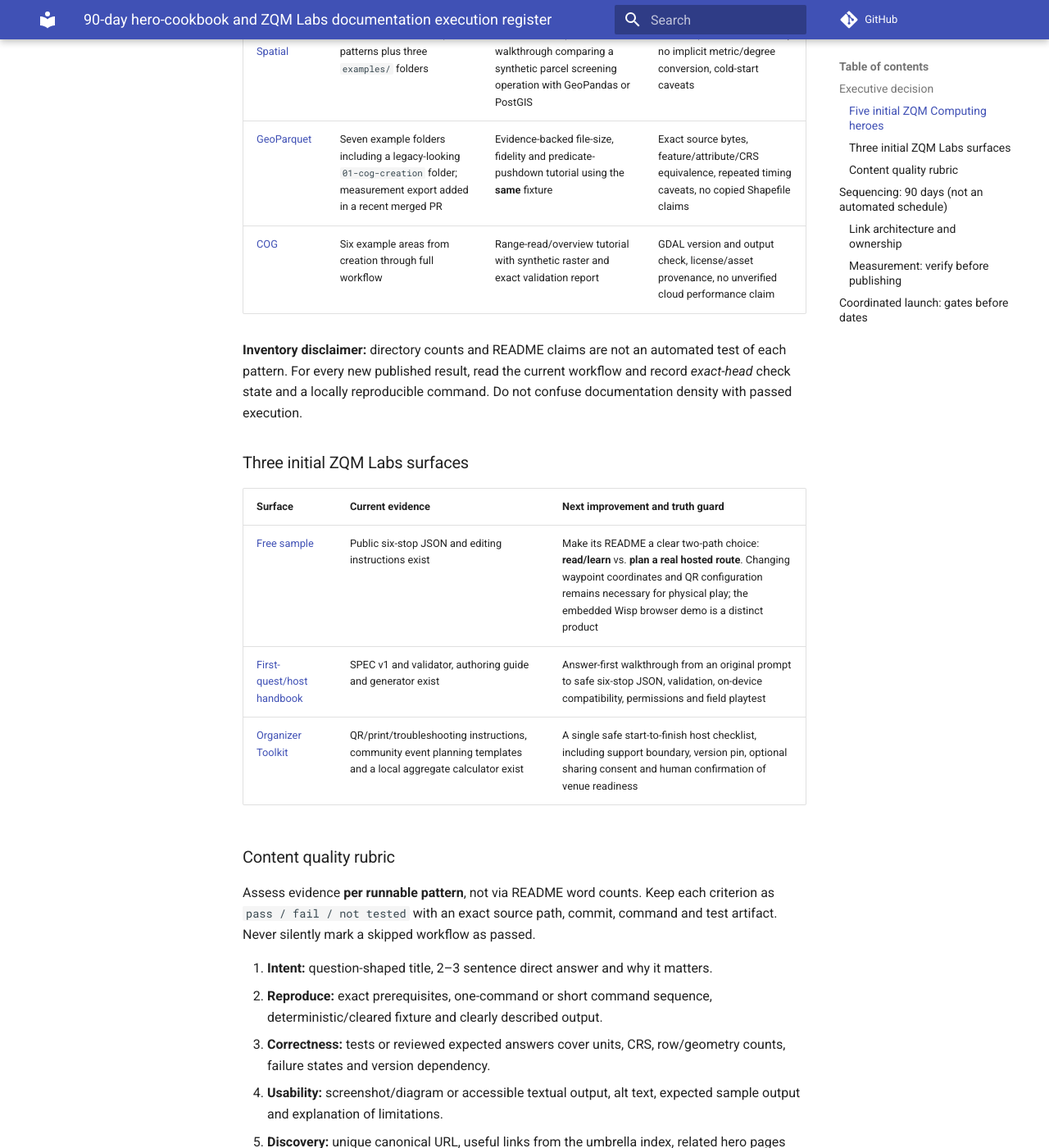
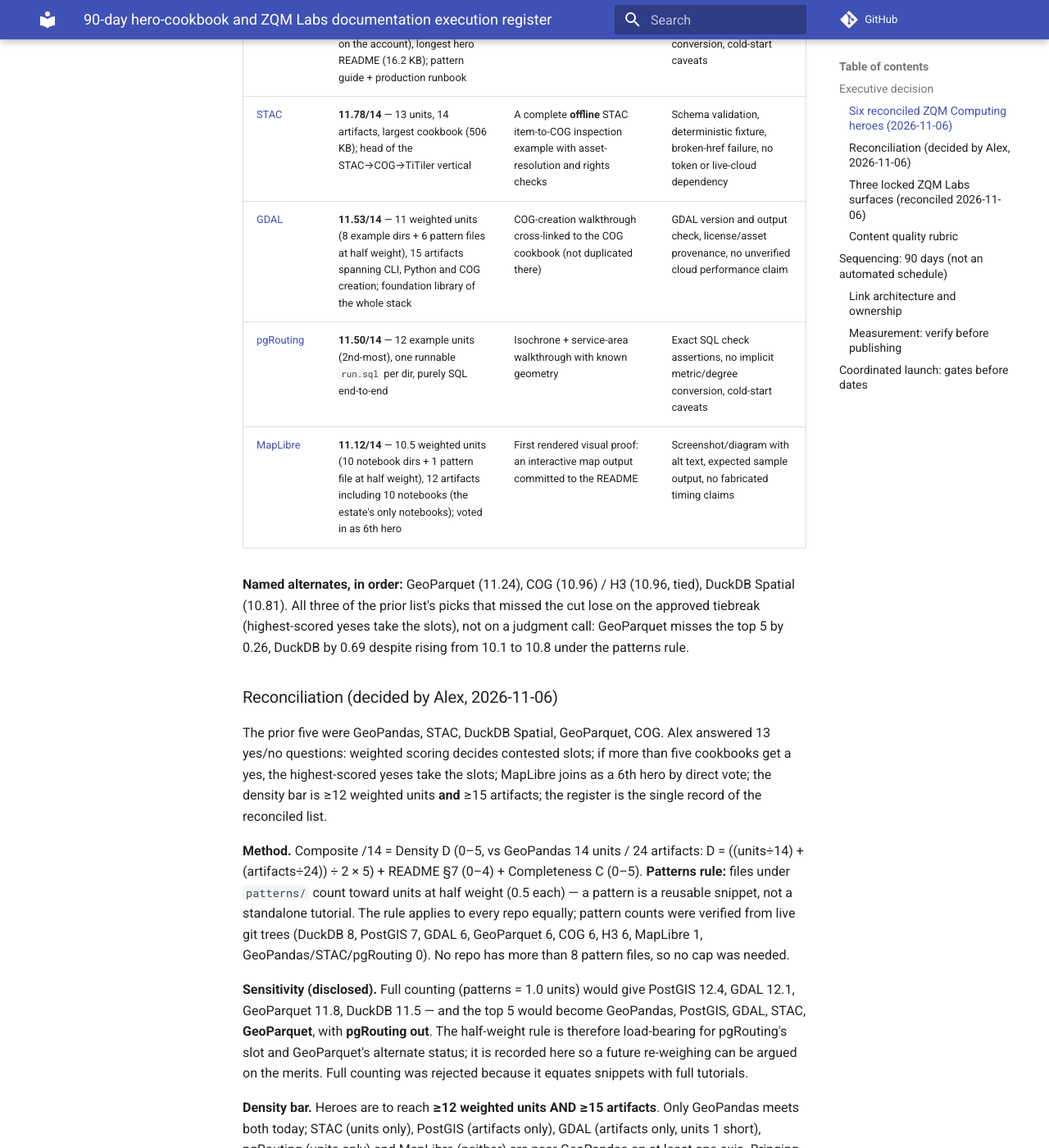
Before and after one commit to ZQM-Computing/geospatial-cookbooks, an MkDocs documentation site: the page built from docs/hero-cookbook-90-day-register.md, in a window 1280 px wide and 1400 px high, scrolled down 1124 px. Shown: the whole window at 82% size. Built offline with MkDocs 1.6.1 and Material for MkDocs 9.7.7, drawn with Linux system fonts in a browser that asks for light colours; comment, search, counter and statistics services are not loaded; some of the changed text lies outside the part shown.

Commit message:
Reconcile hero list: 6 heroes by weighted scoring + patterns rule + density bar

```diff
--- a/docs/hero-cookbook-90-day-register.md
+++ b/docs/hero-cookbook-90-day-register.md
@@ -11,38 +11,89 @@
 
 ## Executive decision
 
-Concentrate improvements in **five hero technical cookbooks**, plus
-**three Labs acquisition/hosting surfaces**. The rest of the cookbook catalog
+Concentrate improvements in **six hero technical cookbooks**, plus
+**three Labs acquisition/hosting surfaces** (reconciled 2026-11-06; see
+"Reconciliation" below). The rest of the cookbook catalog
 remains navigable and maintained, but is not the near-term content-production
 priority. The three phases below are commitments for review, not releases.
 
-The selection uses relevance to current GIS buyers, ability to provide
-synthetic/reproducible examples, the existing example directory inventory,
-cross-link value, and dependency/operational burden. This is a prioritization
-judgment, **not a GitHub-traffic-driven ranking**.
+The selection is a **weighted evidence ranking**, reconciled 2026-11-06
+(see "Reconciliation" below): composite /14 = Density (vs GeoPandas
+14 units / 24 artifacts) + README quality (§7: problem, quickstart, visual
+proof, related links) + Completeness (tests, CI, README depth, size).
+Pattern files under `patterns/` count toward units at half weight (0.5 each).
+This is an evidence ranking, **not a GitHub-traffic-driven ranking** and not
+a prioritization judgment: where the ranking and the prior list disagreed,
+the ranking decided (Alex, 2026-11-06).
 
-### Five initial ZQM Computing heroes
+### Six reconciled ZQM Computing heroes (2026-11-06)
 
-| Hero | Observed source structure (at review) | Next proof to publish | Release gate |
+| Hero | Reconciled score & evidence (2026-11-06) | Next proof to publish | Release gate |
 | --- | --- | --- | --- |
-| [GeoPandas](https://github.com/ZQM-Computing/geopandas-cookbook) | Thirteen numbered example folders, including a similarly numbered GeoPackage example; existing synthetic land-change demonstration and offline GIS reasoning scorer | Parcel/environmental-screening walkthrough with known geometry, projected units and reproducible output | Golden numeric invariants, CRS and provenance tests, example output alt text |
-| [STAC](https://github.com/ZQM-Computing/stac-cookbook) | Thirteen numbered example areas covering catalog, API, COG, validation and integrity | A complete **offline** STAC item-to-COG inspection example with asset-resolution and rights checks | Schema validation, deterministic fixture, broken-href failure, no token or live-cloud dependency |
-| [DuckDB Spatial](https://github.com/ZQM-Computing/duckdb-spatial-cookbook) | Seven documented SQL patterns plus three `examples/` folders | Answer-first SQL walkthrough comparing a synthetic parcel screening operation with GeoPandas or PostGIS | Exact SQL check assertions, no implicit metric/degree conversion, cold-start caveats |
-| [GeoParquet](https://github.com/ZQM-Computing/geoparquet-cookbook) | Seven example folders including a legacy-looking `01-cog-creation` folder; measurement export added in a recent merged PR | Evidence-backed file-size, fidelity and predicate-pushdown tutorial using the **same** fixture | Exact source bytes, feature/attribute/CRS equivalence, repeated timing caveats, no copied Shapefile claims |
-| [COG](https://github.com/ZQM-Computing/cog-cookbook) | Six example areas from creation through full workflow | Range-read/overview tutorial with synthetic raster and exact validation report | GDAL version and output check, license/asset provenance, no unverified cloud performance claim |
+| [GeoPandas](https://github.com/ZQM-Computing/geopandas-cookbook) | **13.00/14** — the standard itself: 14 units, 24 artifacts, 12 test files, CI, Quickstart; existing synthetic land-change demonstration and offline GIS reasoning scorer | Parcel/environmental-screening walkthrough with known geometry, projected units and reproducible output | Golden numeric invariants, CRS and provenance tests, example output alt text |
+| [PostGIS](https://github.com/ZQM-Computing/postgis-cookbook) | **11.78/14** — 9.5 weighted units (6 example dirs + 7 pattern files at half weight), 20 artifacts (2nd on the account), longest hero README (16.2 KB); pattern guide + production runbook | Distribution-aware spatial-index benchmark with reproducible numbers | Exact SQL check assertions, no implicit metric/degree conversion, cold-start caveats |
+| [STAC](https://github.com/ZQM-Computing/stac-cookbook) | **11.78/14** — 13 units, 14 artifacts, largest cookbook (506 KB); head of the STAC→COG→TiTiler vertical | A complete **offline** STAC item-to-COG inspection example with asset-resolution and rights checks | Schema validation, deterministic fixture, broken-href failure, no token or live-cloud dependency |
+| [GDAL](https://github.com/ZQM-Computing/gdal-cookbook) | **11.53/14** — 11 weighted units (8 example dirs + 6 pattern files at half weight), 15 artifacts spanning CLI, Python and COG creation; foundation library of the whole stack | COG-creation walkthrough cross-linked to the COG cookbook (not duplicated there) | GDAL version and output check, license/asset provenance, no unverified cloud performance claim |
+| [pgRouting](https://github.com/ZQM-Computing/pgrouting-cookbook) | **11.50/14** — 12 example units (2nd-most), one runnable `run.sql` per dir, purely SQL end-to-end | Isochrone + service-area walkthrough with known geometry | Exact SQL check assertions, no implicit metric/degree conversion, cold-start caveats |
+| [MapLibre](https://github.com/ZQM-Computing/maplibre-cookbook) | **11.12/14** — 10.5 weighted units (10 notebook dirs + 1 pattern file at half weight), 12 artifacts including 10 notebooks (the estate's only notebooks); voted in as 6th hero | First rendered visual proof: an interactive map output committed to the README | Screenshot/diagram with alt text, expected sample output, no fabricated timing claims |
+
+**Named alternates, in order:** GeoParquet (11.24), COG (10.96) / H3 (10.96,
+tied), DuckDB Spatial (10.81). All three of the prior list's picks that missed
+the cut lose on the approved tiebreak (highest-scored yeses take the slots),
+not on a judgment call: GeoParquet misses the top 5 by 0.26, DuckDB by 0.69
+despite rising from 10.1 to 10.8 under the patterns rule.
+
+### Reconciliation (decided by Alex, 2026-11-06)
+
+The prior five were GeoPandas, STAC, DuckDB Spatial, GeoParquet, COG. Alex
+answered 13 yes/no questions: weighted scoring decides contested slots; if
+more than five cookbooks get a yes, the highest-scored yeses take the slots;
+MapLibre joins as a 6th hero by direct vote; the density bar is ≥12 weighted
+units **and** ≥15 artifacts; the register is the single record of the
+reconciled list.
+
+**Method.** Composite /14 = Density D (0–5, vs GeoPandas 14 units /
+24 artifacts: D = ((units÷14) + (artifacts÷24)) ÷ 2 × 5) + README §7 (0–4)
++ Completeness C (0–5). **Patterns rule:** files under `patterns/` count
+toward units at half weight (0.5 each) — a pattern is a reusable snippet,
+not a standalone tutorial. The rule applies to every repo equally; pattern
+counts were verified from live git trees (DuckDB 8, PostGIS 7, GDAL 6,
+GeoParquet 6, COG 6, H3 6, MapLibre 1, GeoPandas/STAC/pgRouting 0). No repo
+has more than 8 pattern files, so no cap was needed.
+
+**Sensitivity (disclosed).** Full counting (patterns = 1.0 units) would give
+PostGIS 12.4, GDAL 12.1, GeoParquet 11.8, DuckDB 11.5 — and the top 5 would
+become GeoPandas, PostGIS, GDAL, STAC, **GeoParquet**, with **pgRouting out**.
+The half-weight rule is therefore load-bearing for pgRouting's slot and
+GeoParquet's alternate status; it is recorded here so a future re-weighing
+can be argued on the merits. Full counting was rejected because it equates
+snippets with full tutorials.
+
+**Density bar.** Heroes are to reach **≥12 weighted units AND ≥15 artifacts**.
+Only GeoPandas meets both today; STAC (units only), PostGIS (artifacts
+only), GDAL (artifacts only, units 1 short), pgRouting (units only) and
+MapLibre (neither) are near-GeoPandas on at least one axis. Bringing each
+hero to both thresholds is Phase 1 density work, not a re-selection trigger.
+The brief's 8–15 runnable-examples band is superseded by this bar for hero
+purposes.
+
+**Corrections to the prior register.** GeoPandas has **twelve** numbered
+example slots (01–12; #12 split in two, i.e. 13 example dirs + 3 demos),
+not "thirteen numbered example folders". DuckDB has **eight** documented SQL
+patterns (`patterns/01–08`), not seven.
 
 **Inventory disclaimer:** directory counts and README claims are not an
 automated test of each pattern. For every new published result, read the
 current workflow and record *exact-head* check state and a locally reproducible
 command. Do not confuse documentation density with passed execution.
 
-### Three initial ZQM Labs surfaces
+### Three locked ZQM Labs surfaces (reconciled 2026-11-06)
 
-| Surface | Current evidence | Next improvement and truth guard |
+| Surface | Current evidence (verified live 2026-11-06) | Next improvement and truth guard |
 | --- | --- | --- |
-| [Free sample](https://github.com/ZQM-Labs/quest-packs/tree/main/sample-quest) | Public six-stop JSON and editing instructions exist | Make its README a clear two-path choice: **read/learn** vs. **plan a real hosted route**. Changing waypoint coordinates and QR configuration remains necessary for physical play; the embedded Wisp browser demo is a distinct product |
-| [First-quest/host handbook](https://github.com/ZQM-Labs/quest-authoring) | SPEC v1 and validator, authoring guide and generator exist | Answer-first walkthrough from an original prompt to safe six-stop JSON, validation, on-device compatibility, permissions and field playtest |
-| [Organizer Toolkit](https://github.com/ZQM-Labs/organizer-toolkit) | QR/print/troubleshooting instructions, community event planning templates and a local aggregate calculator exist | A single safe start-to-finish host checklist, including support boundary, version pin, optional sharing consent and human confirmation of venue readiness |
+| [Free demo](https://zqmlabs.com/games/hunt-for-wisps/play/?demo=1) | Complete six-stop trail, no kit or code required; paid-kit upsell + $49/$199/$349/$499 pricing on the landing page. Sample JSON in [quest-packs](https://github.com/ZQM-Labs/quest-packs/tree/main/sample-quest) | Make its README a clear two-path choice: **read/learn** vs. **plan a real hosted route**. Changing waypoint coordinates and QR configuration remains necessary for physical play; the embedded Wisp browser demo is a distinct product. The landing copy still says "Halloween scavenger hunt" — evergreen it to year-round before it fronts a launch |
+| [Host Handbook](https://docs.zqmlabs.com/hosting/) | Complete 7-page handbook; "about one hour, total" is the clearest conversion promise in the estate | Answer-first walkthrough from an original prompt to safe six-stop JSON, validation, on-device compatibility, permissions and field playtest. **Evergreen first:** it still frames the game as the Oct 30–Nov 1, 2026 Halloween window |
+| [Organizer Toolkit](https://organize.zqmlabs.com/) | Checklist + working QR generator + print specs + day-of troubleshooting + FAQ; the only surface that makes a host self-sufficient | A single safe start-to-finish host checklist, including support boundary, version pin, optional sharing consent and human confirmation of venue readiness |
 
 ### Content quality rubric
 
```
Also changed, not shown: other parts of docs/hero-cookbook-90-day-register.md (+2 -2 lines).
